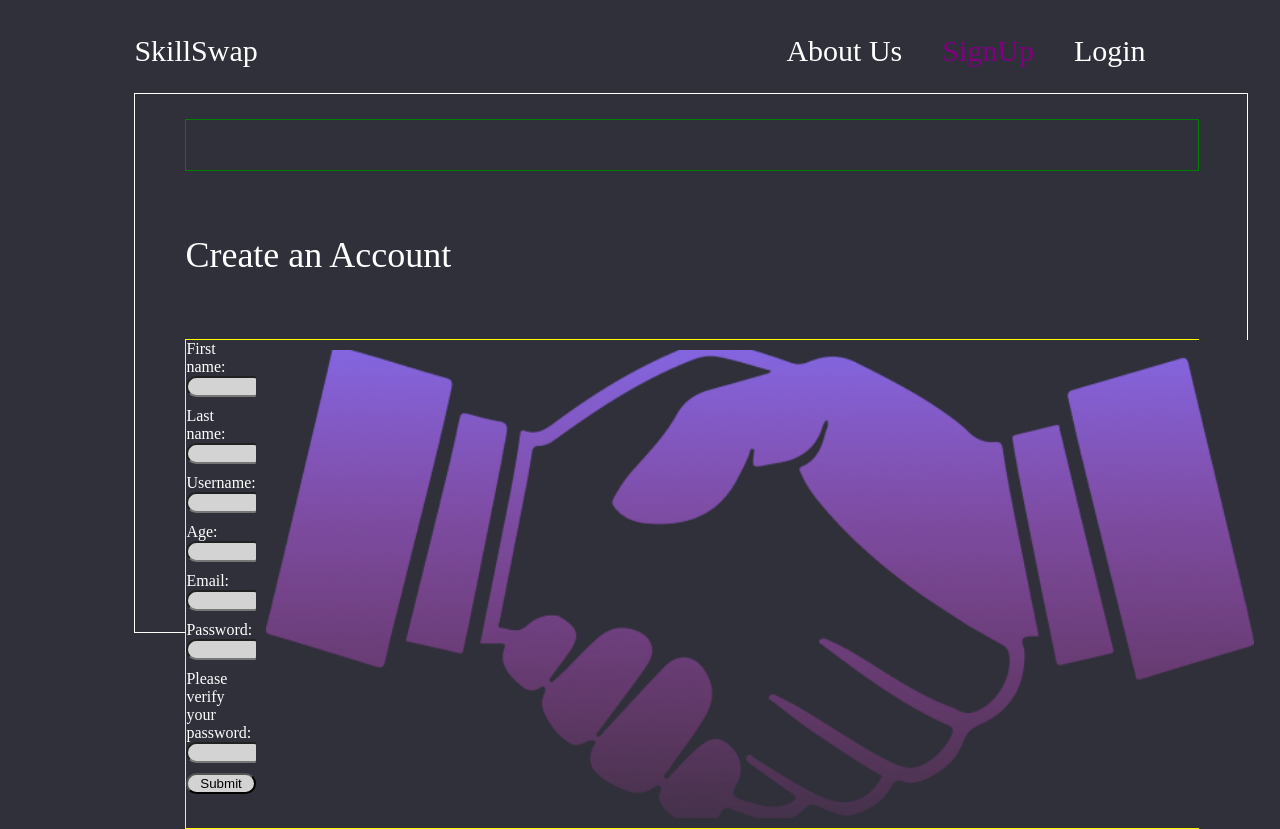
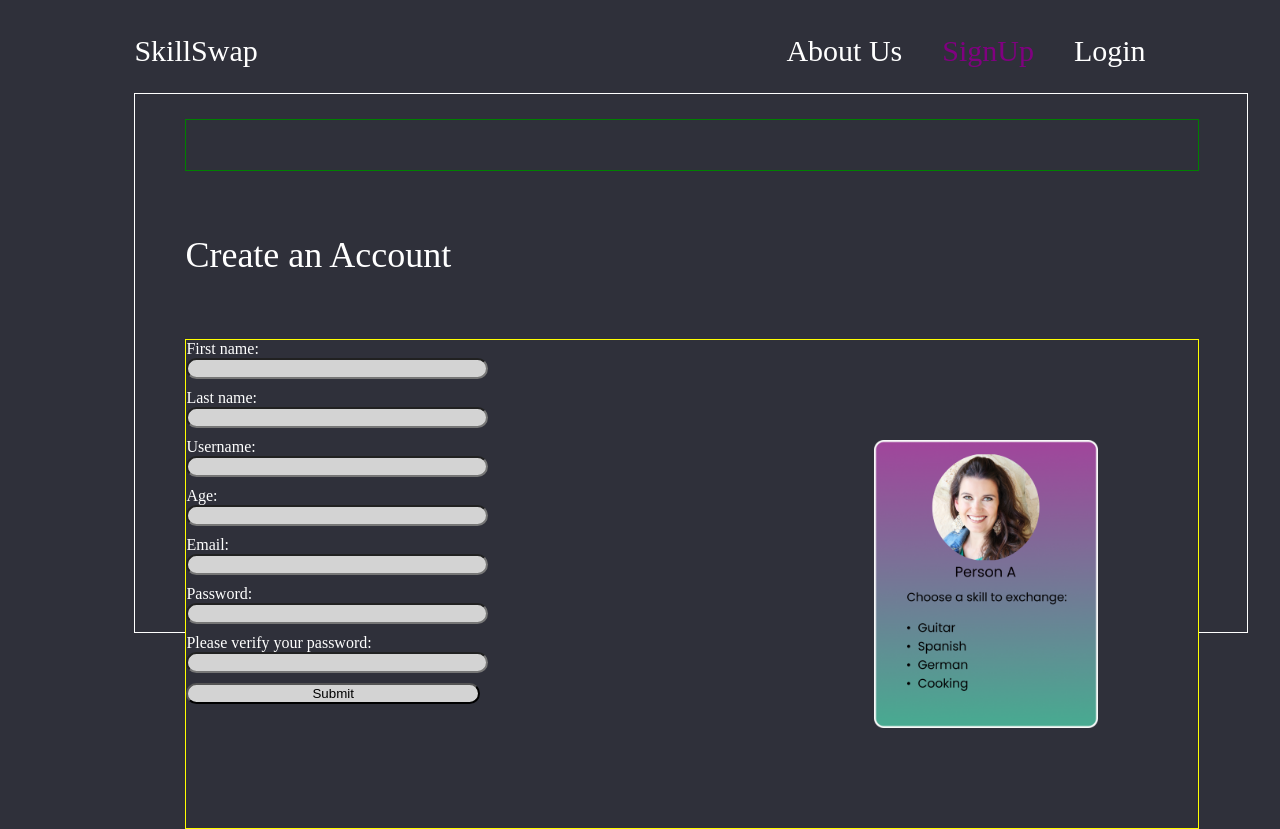
Before and after one commit to Adriana2288/skillswap-frontend, a React (Create React App) app: page /SignUp in a window 1280 px wide. Built offline with nearby package versions, Linux system fonts and the light colour scheme.

Commit message:
altered sizing of form inputs

```diff
--- a/src/assets/css/signup.css
+++ b/src/assets/css/signup.css
@@ -30,13 +30,13 @@
 }
 
 .login_form input {
-    width: 100%;
+    width: 50%;
     background-color: lightgrey;
     border-radius: 12px;
     margin-bottom: 10px;
 }
 
-.login_form button {
+.submit button {
     width: 25%;
     border-radius: 12px;
     background-color: #1E5F9A;
@@ -62,6 +62,8 @@
     display: flex;
 }
 
-.logo {
-    padding: 10px;
+.card {
+    padding: 100px;
+    /* height: 355px;
+    width: 750px; */
 }
--- a/src/components/SignUp.js
+++ b/src/components/SignUp.js
@@ -1,7 +1,8 @@
 import React, { Component } from "react";
 import axios from "axios";
 import "../assets/css/signup.css";
-import logo from "../images/Logo.png";
+import card from "../images/Namecard.png";
+
 
 class Registration extends Component {
   constructor() {
@@ -90,7 +91,7 @@ class Registration extends Component {
           <div className="container">
             <form className="login_form" onSubmit={this.onSubmit}>
               <label>
-                First name:
+                First name: <br />
                 <input
                   type="text"
                   value={this.state.first_name}
@@ -99,7 +100,7 @@ class Registration extends Component {
               </label>
               <br />
               <label>
-                Last name:
+                Last name: <br />
                 <input
                   type="text"
                   value={this.state.last_name}
@@ -108,7 +109,7 @@ class Registration extends Component {
               </label>
               <br />
               <label>
-                Username:
+                Username: <br />
                 <input
                   type="text"
                   value={this.state.username}
@@ -117,7 +118,7 @@ class Registration extends Component {
               </label>
               <br />
               <label>
-                Age:
+                Age:  <br />
                 <input
                   type="text"
                   value={this.state.age}
@@ -126,7 +127,7 @@ class Registration extends Component {
               </label>
               <br />
               <label>
-                Email:
+                Email: <br />
                 <input
                   type="text"
                   value={this.state.email}
@@ -135,7 +136,7 @@ class Registration extends Component {
               </label>
               <br />
               <label>
-                Password:
+                Password: <br />
                 <input
                   type="password"
                   value={this.state.password}
@@ -144,7 +145,7 @@ class Registration extends Component {
               </label>
               <br />
               <label>
-                Please verify your password:
+                Please verify your password: <br />
                 <input
                   type="password"
                   value={this.state.repeat_password}
@@ -155,7 +156,7 @@ class Registration extends Component {
               <input type="submit" value="Submit" />
             </form>
           </div>
-          <img className="logo" src={logo} alt="logo" />
+          <img className="card" src={card} alt="logo" />
         </main>
       </div>
     );
```
Also changed, not shown: src/images/Namecard.png (added).
